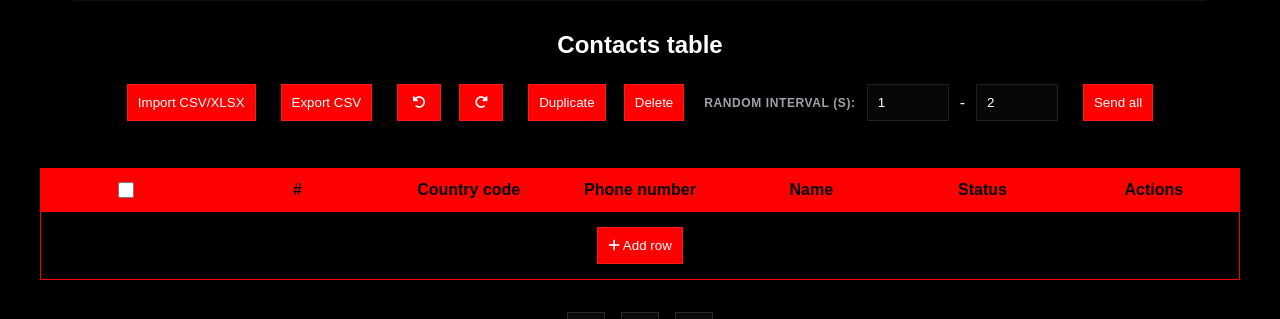
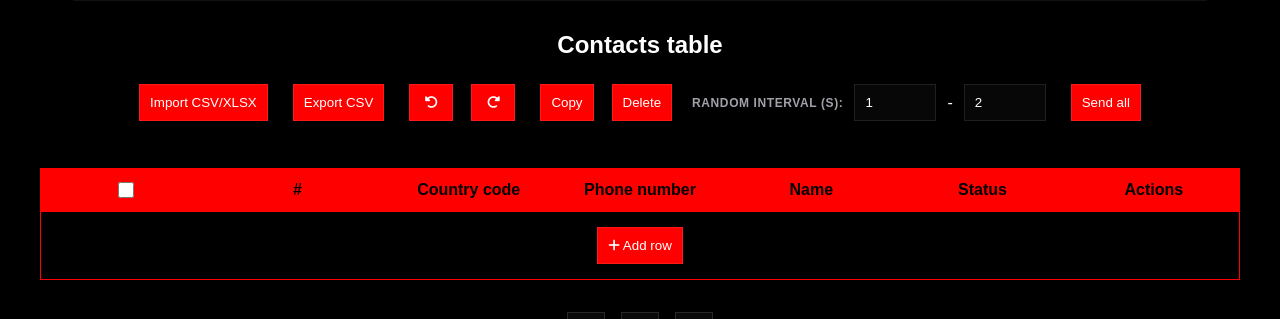
Before and after one commit to asolfandco/DISPATCHER, a Flask app: page / in a window 1280 px wide. Shown: the part 970-1289 px from the top of the page. Run offline with Flask 3, Linux system fonts and the light colour scheme; some web fonts are replaced.

Commit message:
Fix Copy label

```diff
--- a/templates/index.html
+++ b/templates/index.html
@@ -622,7 +622,7 @@
                 import: 'Import CSV/XLSX',
                 export: 'Export CSV',
                 select_all: 'Select all',
-                copy_all: 'Duplicate',
+                copy_all: 'Copy',
                 delete_all: 'Delete',
                 undo: 'Undo',
                 redo: 'Redo',
```
